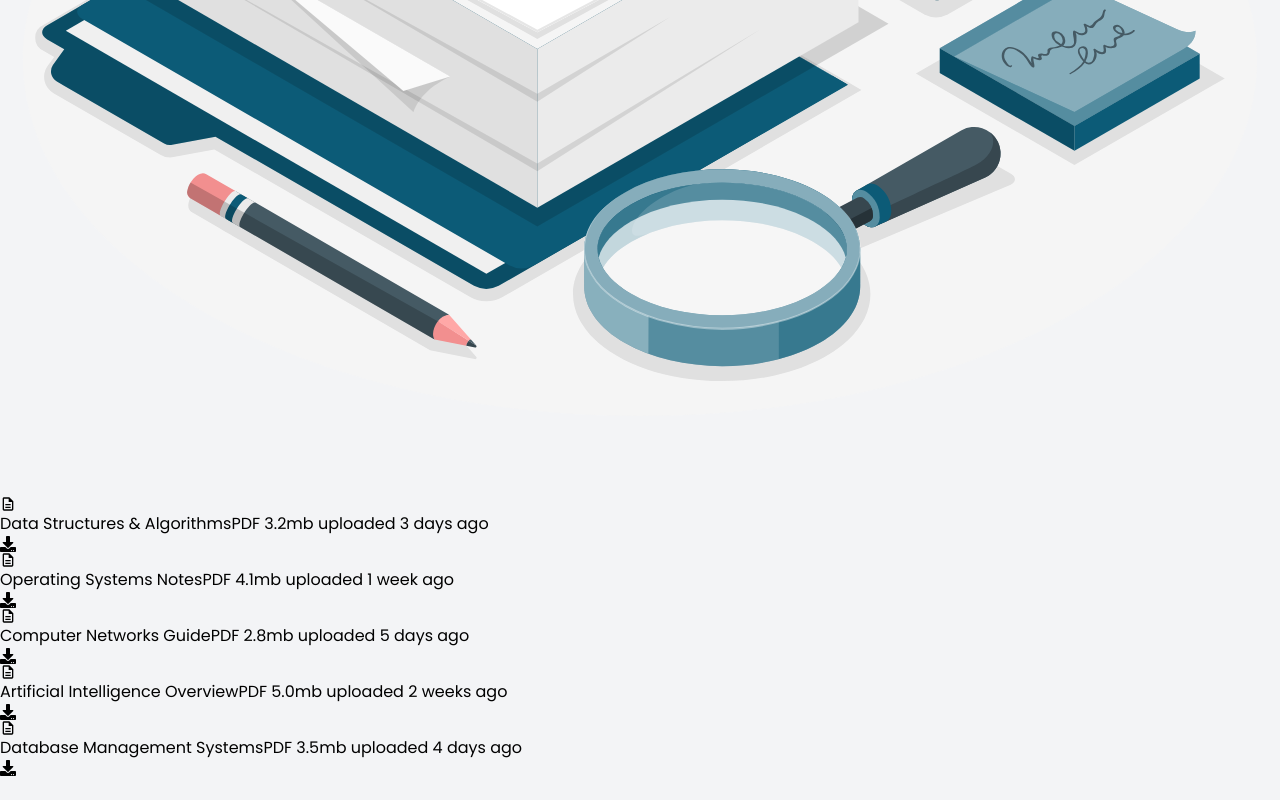
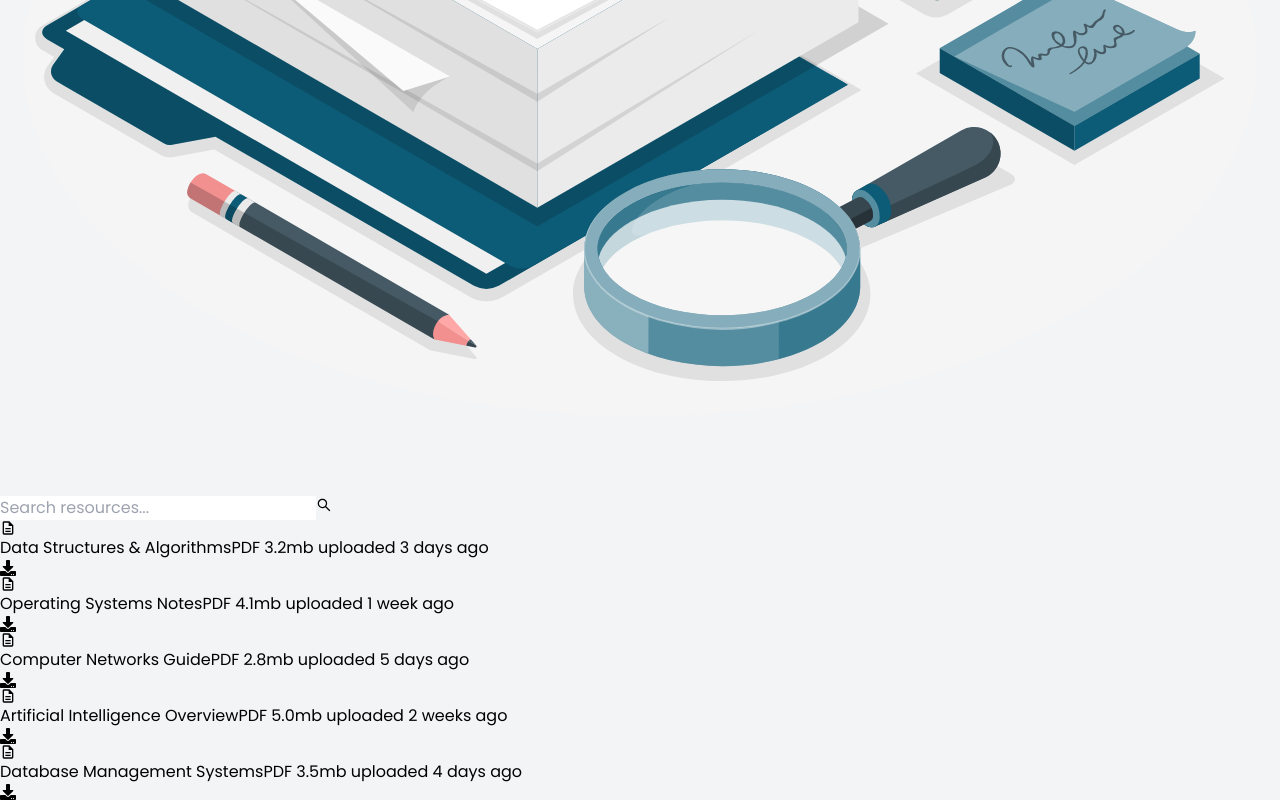
Before and after one commit to BSC-04-20/EduconnectFrontend, a React (Vite) app: page /lecture/resources in a window 1280 px wide. Shown: the part 1440-2240 px from the top of the page. Before the commit the page ends 2216 px from the top, so only its background shows below. Built offline with nearby package versions, Linux system fonts and the light colour scheme; sample sign-in values are in the browser's storage.

Commit message:
adding SearchBar to Resorc

```diff
--- /dev/null
+++ b/src/components/Lecture/Resources/SearchBar.jsx
@@ -0,0 +1,22 @@
+import { AiOutlineSearch } from "react-icons/ai";
+
+export default function SearchBar(){
+    return(
+        <div className=" w-full md:w-[95%] p-4">
+            <div className="">
+                <form className="w-full md:w-[70%]">
+                    <div className="relative">
+                        <input
+                            type="search"
+                            placeholder="Search resources..."
+                            className="w-full p-4 pr-12 rounded-lg border border-gray-300 focus:outline-none focus:ring-2 focus:ring-blue-500"
+                        />
+                        <button className="absolute right-2 top-1/2 -translate-y-1/2 p-2 bg-white rounded-full">
+                            <AiOutlineSearch className="text-xl text-gray-500" />
+                        </button>
+                    </div>
+                </form>
+            </div>
+        </div>
+    )
+}
--- a/src/screens/LectureResources.jsx
+++ b/src/screens/LectureResources.jsx
@@ -1,6 +1,7 @@
 import LectureSideBar from "../components/Lecture/SideBar";
 import ResourcesHeader from "../components/Lecture/Resources/ResourcesHeader";
 import ResourcesList from "../components/Lecture/Resources/ResourcesList";
+import SearchBar from "../components/Lecture/Resources/SearchBar";
 
 export default function LectureResources(){
     return(
@@ -8,6 +9,7 @@ export default function LectureResources(){
             <LectureSideBar/>
             <section className="mt-[5vh] md:mt-0 ml-[2%] md:ml-[5%] lg:ml-[17%] w-[100%]">
                 <ResourcesHeader/>
+                <SearchBar/>
                 <ResourcesList/>
             </section>
         </div>
```
